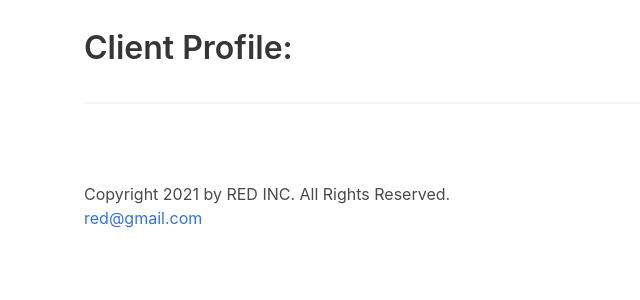
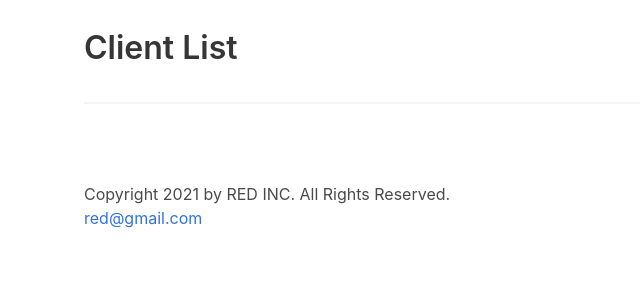
Before and after one commit to fretgfr/red, a Flask app: template templates/all_clients.html in a window 1280 px wide. Shown: the part 44-344 px from the top of the page, without its empty margins (0-640 px from the left). Run offline with Flask 2, Linux system fonts and the light colour scheme; the template is opened without the code that fills it, so the values that code supplies are empty; parts of the project's set-up code (start-up, migrations or seed data) failed here and were passed over.

Commit message:
Housekeeping

```diff
--- a/templates/all_clients.html
+++ b/templates/all_clients.html
@@ -15,7 +15,7 @@
     <div class="column is-two-thirds">
 
       <head>
-        <h1 class="title"> Client Profile:</h1>
+        <h1 class="title"> Client List</h1>
       </head>
     </div>
   </div>
--- a/templates/all_companies.html
+++ b/templates/all_companies.html
@@ -14,7 +14,7 @@
         <div class="column is-two-thirds">
 
             <head>
-                <h1 class="title"> Company Profile:</h1>
+                <h1 class="title"> Company List</h1>
             </head>
         </div>
     </div>
```
